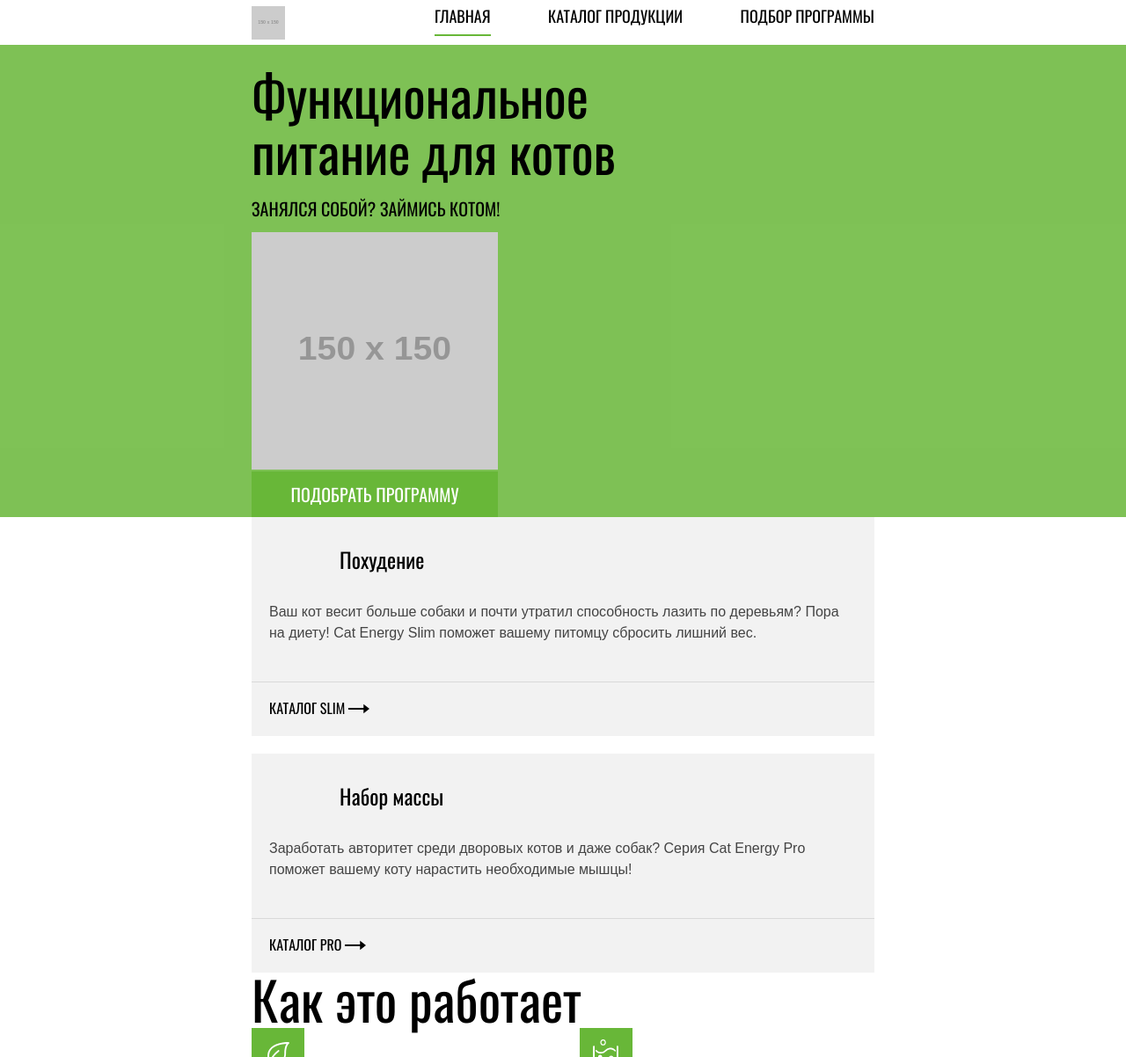
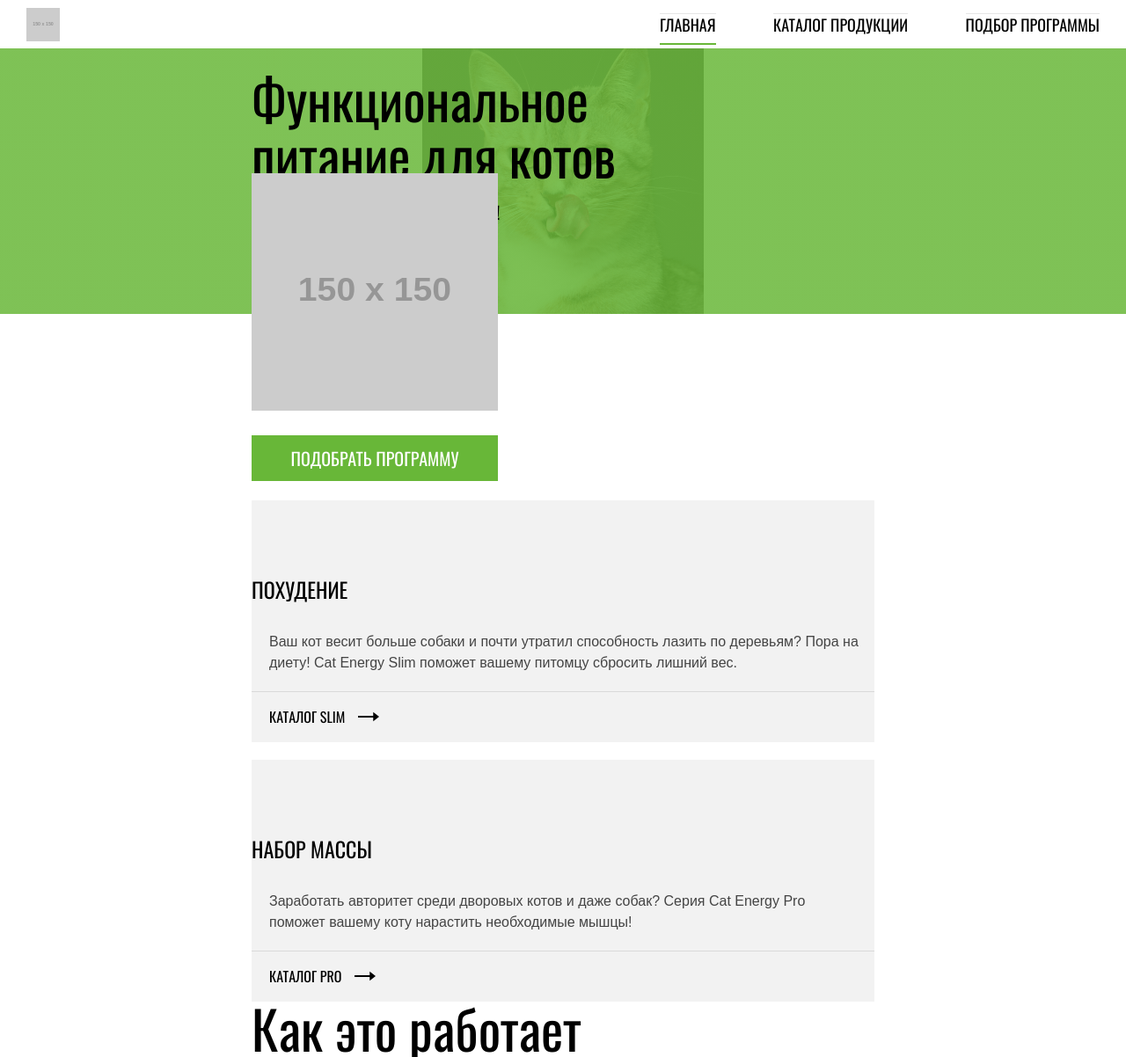
Before and after one commit to marketosha/1482477-cat-energy-21, a website: page source/index.html in a window 1280 px wide. Shown: the top 1202 px of the page at 88% size. Drawn offline with nearby package versions, Linux system fonts and the light colour scheme; files that its build step writes are made by us from their sources; placeholder pictures from the web are drawn by us.

Commit message:
Создание сетки для элементов блока program-eat

```diff
--- a/source/index.html
+++ b/source/index.html
@@ -9,8 +9,8 @@
 </head>
 
 <body class="page-body">
-  <header class="page-header container">
-    <div class="page-header__container">
+  <header class="page-header center--menu">
+    <div class="page-header__container center">
       <a class="page-header__logo">
         <img src="https://via.placeholder.com/150x150" height="38" alt="Логотип CatEnergy">
       </a>
@@ -18,6 +18,7 @@
         <button class="page-header__toogle form-border" class="page-header__toggle" type="button"
           aria-label="Открыть меню"></button>
       </div>
+
     </div>
     <nav class="main-navigation page-header--closed">
       <ul class="main-navigation__list main-navigation__list--mobile list ">
@@ -35,11 +36,18 @@
   </header>
   <main class="page-main">
     <h1 class="visually-hidden">Кэт Энерджи - питание для котов</h1>
-    <section class="program-eat container">
-      <h2 class="program-eat__title title title--white">Функциональное<br>питание для котов</h2>
-      <p class="program-eat__slogan indents-to-zero">Занялся собой? Займись котом!</p>
-      <img class="program-eat__image" src="https://via.placeholder.com/150x150" width="280" height="270" alt="Банка корма Кэт Энерджи Про со вкусом курицы">
-      <a class="program-eat__button button" href="form.html">Подобрать программу</a>
+    <section class="program-eat">
+      <div class="program-eat__content-wrapper">
+        <div class="program-eat__content container">
+          <h2 class="program-eat__title title title--white">Функциональное<br>питание для котов</h2>
+          <p class="program-eat__slogan indents-to-zero">Занялся собой? Займись котом!</p>
+        </div>
+      </div>
+      <div class="program-eat__wrapper container">
+        <img class="program-eat__image" src="https://via.placeholder.com/150x150" width="280" height="270"
+          alt="Банка корма Кэт Энерджи Про со вкусом курицы">
+        <a class="program-eat__button button" href="form.html">Подобрать программу</a>
+      </div>
     </section>
     <section class="program-version container">
       <h2 class="visually-hidden">Варианты программ питания</h2>
@@ -49,7 +57,7 @@
           способность лазить по
           деревьям? Пора на диету! Cat Energy Slim поможет вашему питомцу сбросить лишний вес.</p>
         <a class="program-version__button" href="blank.html">Каталог slim
-          <svg width="24" height="12" viewBox="0 0 24 12" fill="none" xmlns="http://www.w3.org/2000/svg">
+          <svg class="program-version__button-image" width="32" height="12" viewBox="0 0 32 12" fill="none" xmlns="http://www.w3.org/2000/svg">
             <line y1="6" x2="18" y2="6" stroke="black" stroke-width="2" />
             <path d="M24 6L17.25 11.1962L17.25 0.803848L24 6Z" fill="black" />
           </svg>
@@ -62,7 +70,7 @@
           Energy
           Pro поможет вашему коту нарастить необходимые мышцы!</p>
         <a class="program-version__button" href="blank.html">Каталог pro
-          <svg width="24" height="12" viewBox="0 0 24 12" fill="none" xmlns="http://www.w3.org/2000/svg">
+          <svg class="program-version__button-image" width="32" height="12" viewBox="0 0 32 12" fill="none" xmlns="http://www.w3.org/2000/svg">
             <line y1="6" x2="18" y2="6" stroke="black" stroke-width="2" />
             <path d="M24 6L17.25 11.1962L17.25 0.803848L24 6Z" fill="black" />
           </svg>
--- a/source/sass/block-index/program-eat.scss
+++ b/source/sass/block-index/program-eat.scss
@@ -1,5 +1,14 @@
 .program-eat {
-  background-color: $green;
+  position: relative;
+}
+
+.program-eat__content-wrapper {
+  background-image: linear-gradient($green, $green),
+    url("../img/cat_background.png");
+  background-position: top center;
+  background-repeat: no-repeat;
+  min-height: 302px;
+  width: 100%;
 }
 
 .program-eat__title {
@@ -32,13 +41,21 @@
   }
 }
 
+.program-eat__wrapper {
+  position: relative;
+  display: flex;
+  margin-bottom: 22px;
+}
+
 .program-eat__image {
-  margin-top: 15px;
+  position: absolute;
+  top: -160px;
 }
 
 .program-eat__button {
   font-size: 14px;
   line-height: 18px;
+  margin-top: 138px;
 
   @media (min-width: $tablet-width) {
     font-size: 20px;
--- a/source/sass/block-index/program-version.scss
+++ b/source/sass/block-index/program-version.scss
@@ -23,19 +23,22 @@
 }
 
 .program-version__title {
-  position: relative;
+
+
   padding-top: 30px;
   font-size: 24px;
   line-height: 37px;
-  margin-left: 100px;
+
+  text-transform: uppercase;
 
   &::before {
     content: "";
-    position: absolute;
+    display: flex;
+    flex-direction: column;
     box-sizing: border-box;
     top: 21px;
-    left: -80px;
-    height: 50px;
+    left: -69px;
+    height: 53px;
   }
 
   &--sliming::before {
@@ -52,9 +55,11 @@
 }
 
 .program-version__description {
-  padding: 29px 33px 23px 20px;
+  margin-top: 29px;
+ padding-left: 20px;
+  padding-right: 17px;
   font-size: 14px;
-  line-height: 18px;
+  line-height: 19px;
   color: $special_dark-grey;
   border-bottom: 1px solid $border-grey;
 
@@ -65,9 +70,9 @@
 }
 
 .program-version__button {
-  display: block;
-  position: relative;
-  padding: 19px 0 22px 20px;
+  display: flex;
+  align-items: center;
+  padding: 18px 0 19px 20px;
   font-size: 16px;
   line-height: 20px;
   text-transform: uppercase;
@@ -78,3 +83,7 @@
     opacity: 0.3;
   }
 }
+
+.program-version__button-image {
+     margin-left: 15px;
+}
--- a/source/sass/global/common.scss
+++ b/source/sass/global/common.scss
@@ -107,7 +107,7 @@
 .button {
   display: block;
   min-width: 280px;
-  padding: 7px 44px;
+  padding: 11px 44px;
   text-transform: uppercase;
   text-align: center;
   color: $white;
--- a/source/sass/global/variable.scss
+++ b/source/sass/global/variable.scss
@@ -36,3 +36,4 @@ $border-input-active: 2px solid $special_dark-grey;
 $border-input-disabled: 2px solid $red;
 $border-line-grey: 1px solid $border-grey;
 $border-line-green: 2px solid $basic_green;
+$border-menu: 1px solid $block-border-grey;
--- a/source/sass/header/main-navigation.scss
+++ b/source/sass/header/main-navigation.scss
@@ -49,15 +49,16 @@
 
 .main-navigation__item {
   position: relative;
-  padding-top: 34px;
+  padding-top: 18px;
   padding-bottom: 8px;
+  margin-top: 15px;
   text-align: center;
+  border-top: $border-menu;
 
   @media (min-width: $tablet-width) {
     padding-bottom: 0px;
     padding-top: 0;
     margin-right: 32px;
-
 
     &:last-child {
       margin-right: 0;
--- a/source/sass/header/page-header.scss
+++ b/source/sass/header/page-header.scss
@@ -3,12 +3,9 @@
   flex-direction: column;
 
   @media (min-width: $tablet-width) {
+    flex-direction: row;
     justify-content: space-between;
     align-items: center;
-  }
-
-  @media (min-width: $tablet-width) {
-    flex-direction: row;
     align-self: flex-end;
   }
 }
@@ -18,9 +15,28 @@
   flex-wrap: wrap;
   justify-content: space-between;
   align-items: center;
+  padding: 0 20px;
 
   @media (min-width: $tablet-width) {
     width: 174px;
+  }
+}
+
+.center {
+  padding: 0 20px;
+
+  @media (min-width: $tablet-width) {
+    padding: 0;
+  }
+
+  &--menu {
+    @media (min-width: $tablet-width) {
+      padding: 0 30px;
+    }
+
+    @media (min-width: $desktop-width) {
+      padding: 0 110px;
+    }
   }
 }
 
```
Also changed, not shown: source/img/cat_background.png (added).
